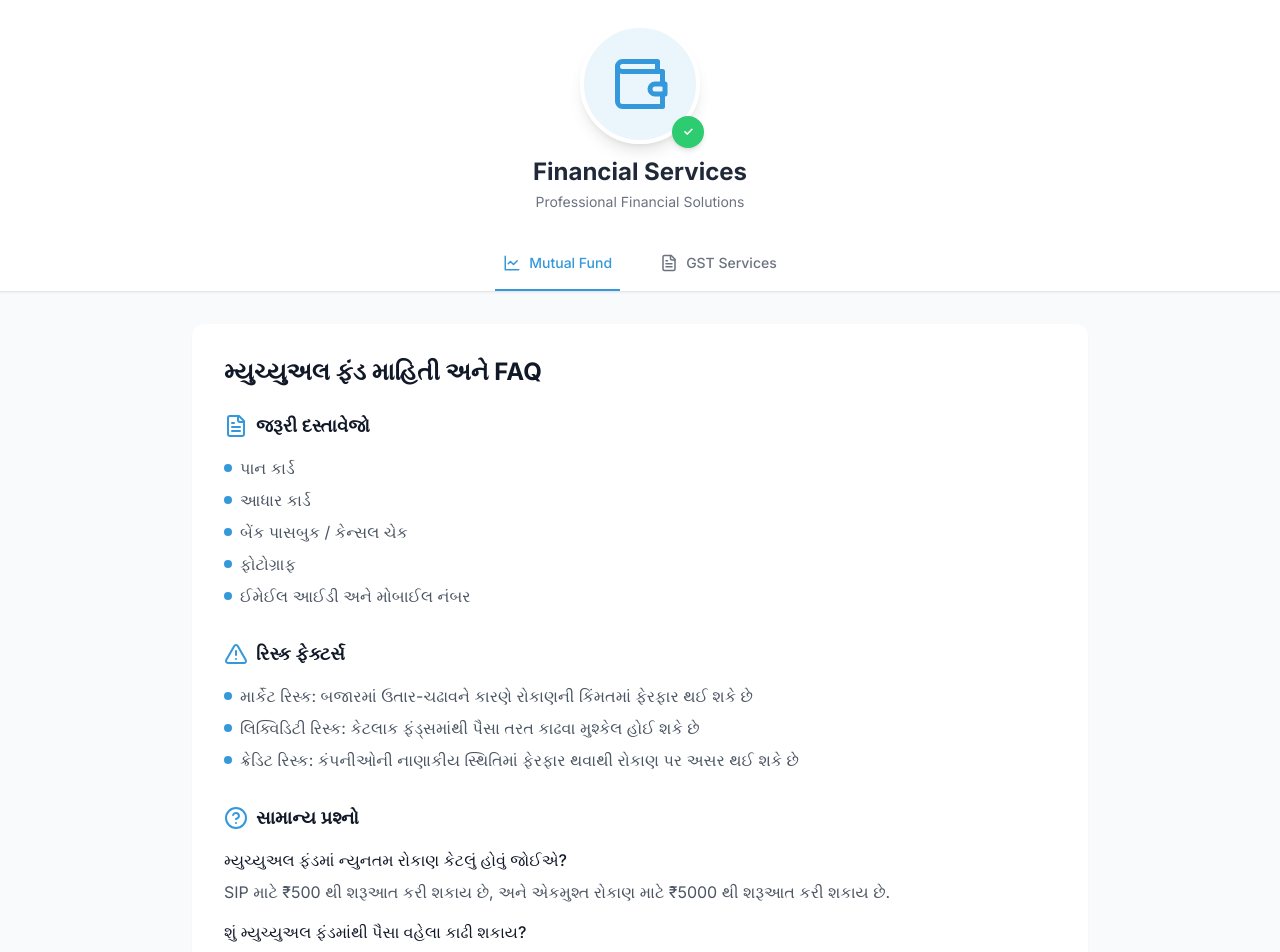
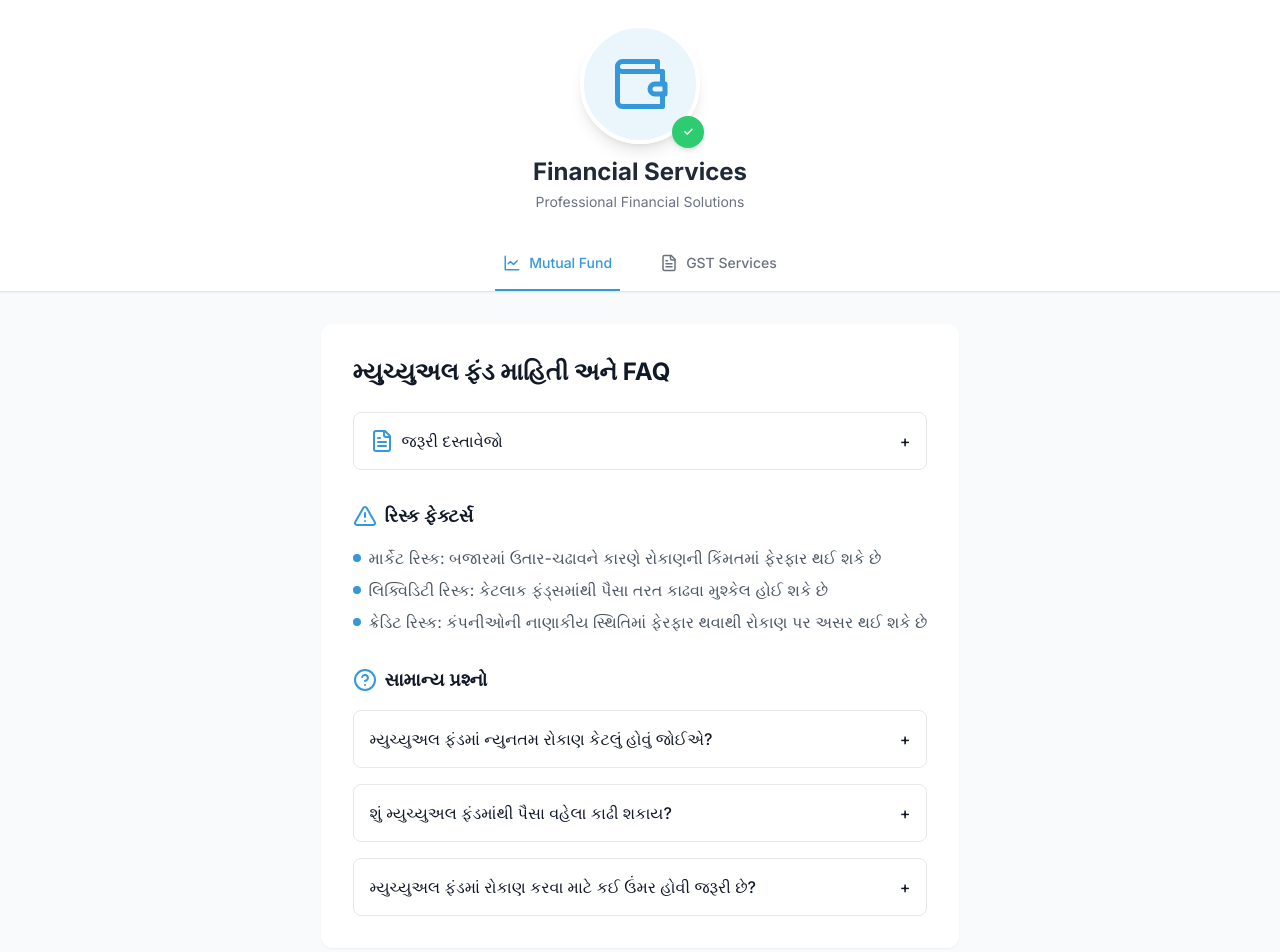
Before and after one commit to AnkitKachhawa1/aaaa, a React (Vite) app: page /mutualfund in a window 1280 px wide. Shown: the top 952 px of the page. Built offline with nearby package versions, Linux system fonts and the light colour scheme.

Commit message:
Update MutualFundPage.tsx

```diff
--- a/src/pages/MutualFundPage.tsx
+++ b/src/pages/MutualFundPage.tsx
@@ -1,5 +1,88 @@
 import React, { useState } from 'react';
 import { FileText, AlertTriangle, HelpCircle } from 'lucide-react';
+
+const faqItems = [
+  {
+    question: 'મ્યુચ્યુઅલ ફંડમાં ન્યુનતમ રોકાણ કેટલું હોવું જોઈએ?',
+    answer: 'SIP માટે ₹500 થી શરૂઆત કરી શકાય છે, અને એકમુશ્ત રોકાણ માટે ₹5000 થી શરૂઆત કરી શકાય છે.',
+  },
+  {
+    question: 'શું મ્યુચ્યુઅલ ફંડમાંથી પૈસા વહેલા કાઢી શકાય?',
+    answer: 'હા, મોટાભાગના ઓપન-એન્ડેડ ફંડ્સમાંથી પૈસા કોઈપણ સમયે કાઢી શકાય છે, પરંતુ કેટલાક ફંડ્સમાં એક્ઝિટ લોડ લાગુ થઈ શકે છે.',
+  },
+  {
+    question: 'મ્યુચ્યુઅલ ફંડમાં રોકાણ કરવા માટે કઈ ઉંમર હોવી જરૂરી છે?',
+    answer: '18 વર્ષથી ઉપરની કોઈપણ વ્યક્તિ મ્યુચ્યુઅલ ફંડમાં રોકાણ કરી શકે છે. માતા-પિતાના નામે બાળકો માટે પણ રોકાણ કરી શકાય છે.',
+  },
+];
+
+const documentItems = [
+  'પાન કાર્ડ',
+  'આધાર કાર્ડ',
+  'બેંક પાસબુક / કેન્સલ ચેક',
+  'ફોટોગ્રાફ',
+  'ઈમેઈલ આઈડી અને મોબાઈલ નંબર',
+];
+
+const AccordionList = ({
+  icon,
+  title,
+  items,
+}: {
+  icon: React.ReactNode;
+  title: string;
+  items: string[];
+}) => {
+  const [open, setOpen] = useState(false);
+  return (
+    <div className="border rounded-lg">
+      <button
+        onClick={() => setOpen(!open)}
+        className="w-full text-left p-4 font-medium text-gray-900 hover:bg-gray-50 flex justify-between items-center"
+      >
+        <span className="flex items-center gap-2">
+          {icon}
+          {title}
+        </span>
+        <span>{open ? '−' : '+'}</span>
+      </button>
+      {open && (
+        <ul className="p-4 pt-0 space-y-2 text-gray-600 list-disc list-inside">
+          {items.map((item, index) => (
+            <li key={index}>{item}</li>
+          ))}
+        </ul>
+      )}
+    </div>
+  );
+};
+
+const FAQAccordion = () => {
+  const [openIndex, setOpenIndex] = useState<number | null>(null);
+
+  const toggle = (index: number) => {
+    setOpenIndex(openIndex === index ? null : index);
+  };
+
+  return (
+    <div className="space-y-4">
+      {faqItems.map((item, index) => (
+        <div key={index} className="border rounded-lg">
+          <button
+            onClick={() => toggle(index)}
+            className="w-full text-left p-4 font-medium text-gray-900 hover:bg-gray-50 flex justify-between items-center"
+          >
+            {item.question}
+            <span>{openIndex === index ? '−' : '+'}</span>
+          </button>
+          {openIndex === index && (
+            <div className="p-4 pt-0 text-gray-600">{item.answer}</div>
+          )}
+        </div>
+      ))}
+    </div>
+  );
+};
 
 const MutualFundPage: React.FC = () => {
   const [formData, setFormData] = useState({
@@ -51,34 +134,11 @@ const MutualFundPage: React.FC = () => {
           </h2>
 
           <div className="space-y-8">
-            <div>
-              <h3 className="text-lg font-semibold text-gray-900 mb-4 flex items-center">
-                <FileText size={24} className="text-primary mr-2" />
-                જરૂરી દસ્તાવેજો
-              </h3>
-              <ul className="space-y-2 text-gray-600">
-                <li className="flex items-center">
-                  <span className="w-2 h-2 bg-primary rounded-full mr-2"></span>
-                  પાન કાર્ડ
-                </li>
-                <li className="flex items-center">
-                  <span className="w-2 h-2 bg-primary rounded-full mr-2"></span>
-                  આધાર કાર્ડ
-                </li>
-                <li className="flex items-center">
-                  <span className="w-2 h-2 bg-primary rounded-full mr-2"></span>
-                  બેંક પાસબુક / કેન્સલ ચેક
-                </li>
-                <li className="flex items-center">
-                  <span className="w-2 h-2 bg-primary rounded-full mr-2"></span>
-                  ફોટોગ્રાફ
-                </li>
-                <li className="flex items-center">
-                  <span className="w-2 h-2 bg-primary rounded-full mr-2"></span>
-                  ઈમેઈલ આઈડી અને મોબાઈલ નંબર
-                </li>
-              </ul>
-            </div>
+            <AccordionList
+              icon={<FileText size={24} className="text-primary" />}
+              title="જરૂરી દસ્તાવેજો"
+              items={documentItems}
+            />
 
             <div>
               <h3 className="text-lg font-semibold text-gray-900 mb-4 flex items-center">
@@ -86,18 +146,9 @@ const MutualFundPage: React.FC = () => {
                 રિસ્ક ફેક્ટર્સ
               </h3>
               <ul className="space-y-2 text-gray-600">
-                <li className="flex items-start">
-                  <span className="w-2 h-2 bg-primary rounded-full mr-2 mt-2"></span>
-                  માર્કેટ રિસ્ક: બજારમાં ઉતાર-ચઢાવને કારણે રોકાણની કિંમતમાં ફેરફાર થઈ શકે છે
-                </li>
-                <li className="flex items-start">
-                  <span className="w-2 h-2 bg-primary rounded-full mr-2 mt-2"></span>
-                  લિક્વિડિટી રિસ્ક: કેટલાક ફંડ્સમાંથી પૈસા તરત કાઢવા મુશ્કેલ હોઈ શકે છે
-                </li>
-                <li className="flex items-start">
-                  <span className="w-2 h-2 bg-primary rounded-full mr-2 mt-2"></span>
-                  ક્રેડિટ રિસ્ક: કંપનીઓની નાણાકીય સ્થિતિમાં ફેરફાર થવાથી રોકાણ પર અસર થઈ શકે છે
-                </li>
+                <li className="flex items-start"><span className="w-2 h-2 bg-primary rounded-full mr-2 mt-2"></span> માર્કેટ રિસ્ક: બજારમાં ઉતાર-ચઢાવને કારણે રોકાણની કિંમતમાં ફેરફાર થઈ શકે છે</li>
+                <li className="flex items-start"><span className="w-2 h-2 bg-primary rounded-full mr-2 mt-2"></span> લિક્વિડિટી રિસ્ક: કેટલાક ફંડ્સમાંથી પૈસા તરત કાઢવા મુશ્કેલ હોઈ શકે છે</li>
+                <li className="flex items-start"><span className="w-2 h-2 bg-primary rounded-full mr-2 mt-2"></span> ક્રેડિટ રિસ્ક: કંપનીઓની નાણાકીય સ્થિતિમાં ફેરફાર થવાથી રોકાણ પર અસર થઈ શકે છે</li>
               </ul>
             </div>
 
@@ -106,20 +157,7 @@ const MutualFundPage: React.FC = () => {
                 <HelpCircle size={24} className="text-primary mr-2" />
                 સામાન્ય પ્રશ્નો
               </h3>
-              <div className="space-y-4">
-                <div>
-                  <h4 className="font-medium text-gray-900 mb-2">મ્યુચ્યુઅલ ફંડમાં ન્યુનતમ રોકાણ કેટલું હોવું જોઈએ?</h4>
-                  <p className="text-gray-600">SIP માટે ₹500 થી શરૂઆત કરી શકાય છે, અને એકમુશ્ત રોકાણ માટે ₹5000 થી શરૂઆત કરી શકાય છે.</p>
-                </div>
-                <div>
-                  <h4 className="font-medium text-gray-900 mb-2">શું મ્યુચ્યુઅલ ફંડમાંથી પૈસા વહેલા કાઢી શકાય?</h4>
-                  <p className="text-gray-600">હા, મોટાભાગના ઓપન-એન્ડેડ ફંડ્સમાંથી પૈસા કોઈપણ સમયે કાઢી શકાય છે, પરંતુ કેટલાક ફંડ્સમાં એક્ઝિટ લોડ લાગુ થઈ શકે છે.</p>
-                </div>
-                <div>
-                  <h4 className="font-medium text-gray-900 mb-2">મ્યુચ્યુઅલ ફંડમાં રોકાણ કરવા માટે કઈ ઉંમર હોવી જરૂરી છે?</h4>
-                  <p className="text-gray-600">18 વર્ષથી ઉપરની કોઈપણ વ્યક્તિ મ્યુચ્યુઅલ ફંડમાં રોકાણ કરી શકે છે. માતા-પિતાના નામે બાળકો માટે પણ રોકાણ કરી શકાય છે.</p>
-                </div>
-              </div>
+              <FAQAccordion />
             </div>
           </div>
         </div>
```
